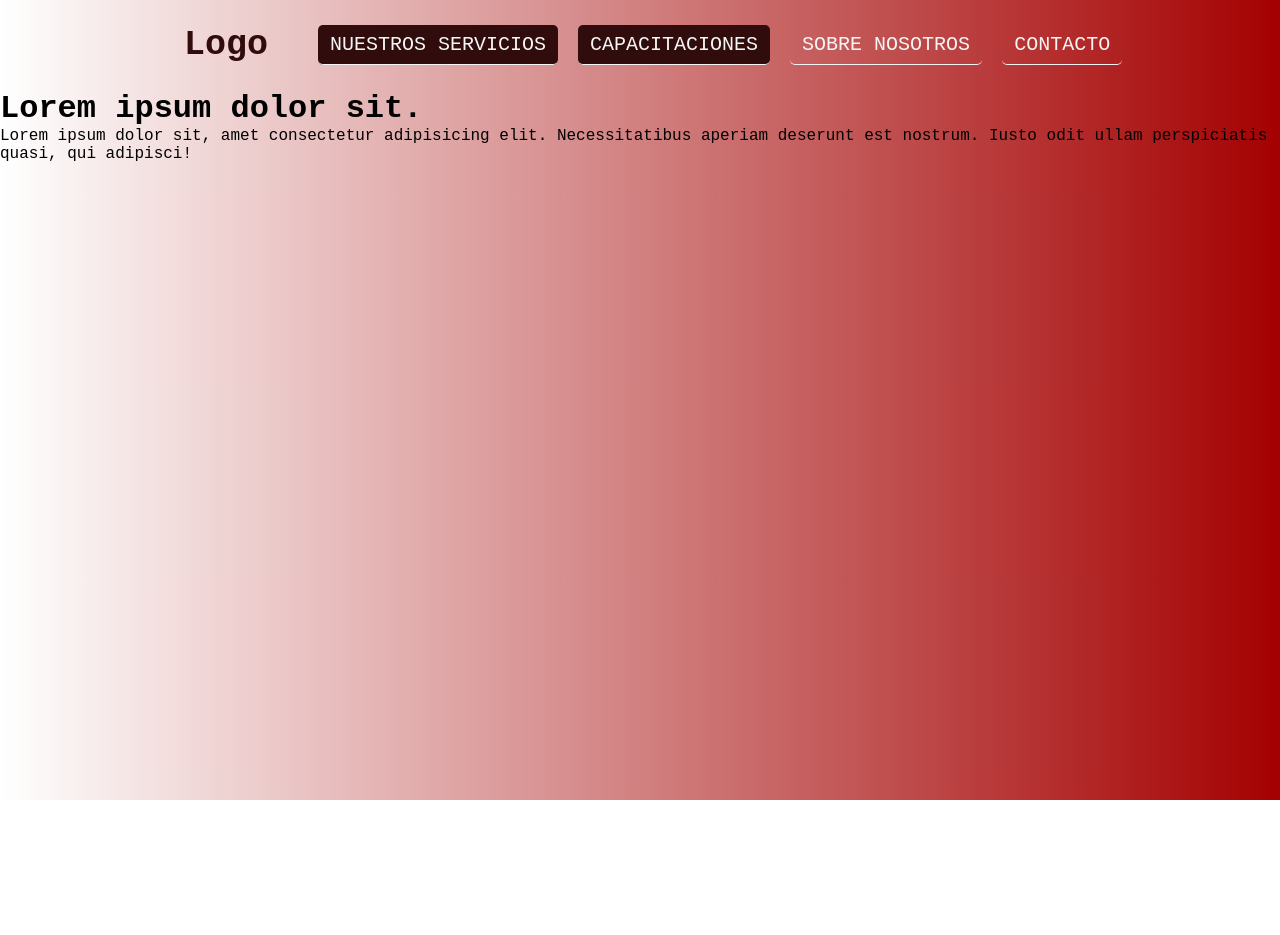
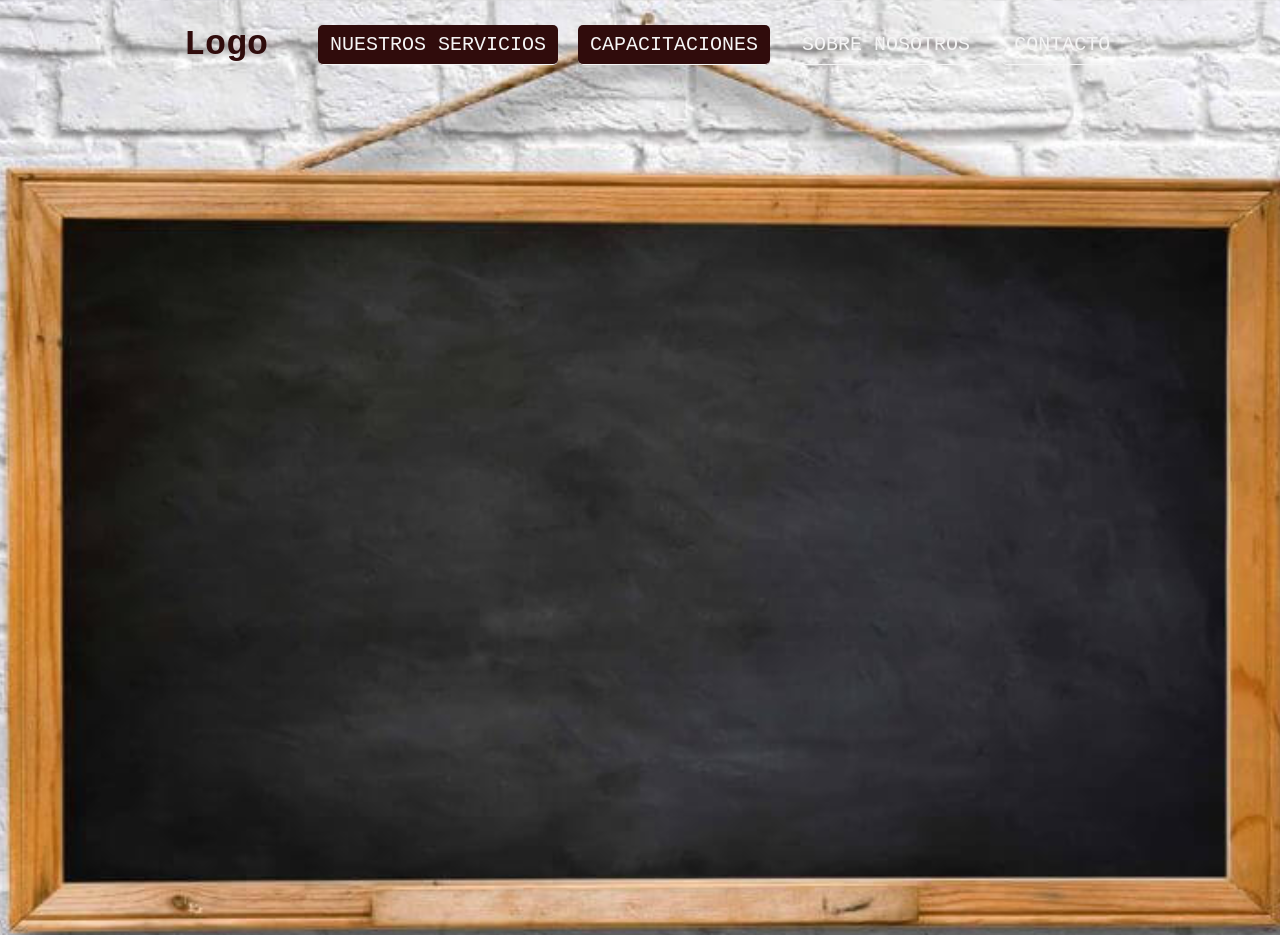
Before and after one commit to ramirorgz/classport, a plain HTML site: page index.html in a window 1280 px wide. Shown: the top 935 px of the page. Before the commit the page ends 800 px from the top, so only its background shows below. Drawn offline with Linux system fonts and the light colour scheme.

Commit message:
SumandoImg&Bg2

```diff
--- a/index.html
+++ b/index.html
@@ -36,7 +36,7 @@
       </nav>
     </header>
     <!--MAIN-->
-    <main>
+    <!-- <main>
       <div id="bgMain">
         <h1>Lorem ipsum dolor sit.</h1>
         <p>
@@ -45,7 +45,7 @@
           perspiciatis quasi, qui adipisci!
         </p>
       </div>
-    </main>
+    </main> -->
     <script src="main.js"></script>
     <script
       src="https://kit.fontawesome.com/85b509a732.js"
--- a/style.css
+++ b/style.css
@@ -6,7 +6,13 @@
 body {
   font-family: "Courier New", Courier, monospace;
   padding: 0;
-  background: linear-gradient(to right, rgba(255, 0, 0, 0), rgb(164, 1, 1));
+  width: 100%;
+  height: 1200px;
+  margin-bottom: 1.9em;
+  background-repeat: no-repeat;
+  background: url(./assets/imagenes/33690085_m-1024x675.jpg);
+  background-size: cover;
+  background-position: center;
 }
 .header {
   background-color: none;
@@ -65,15 +71,15 @@ body {
   cursor: pointer;
   display: none;
 }
-#bgMain {
+/* #bgMain {
   width: 100%;
-
+  height: 1200px;
   margin-bottom: 1.9em;
   background-repeat: no-repeat;
-  background: url();
+  background: url(./assets/imagenes/33690085_m-1024x675.jpg);
   background-size: cover;
   background-position: center;
-}
+} */
 /*PANTALLAS MEDIANAS-CHICAS*/
 
 @media (max-width: 768px) {
@@ -92,7 +98,6 @@ body {
     flex-direction: column;
     align-items: center;
     margin-right: 20px;
-    background-color: rgb(48, 12, 12);
     position: absolute;
     left: 0;
     top: 100px;
```
